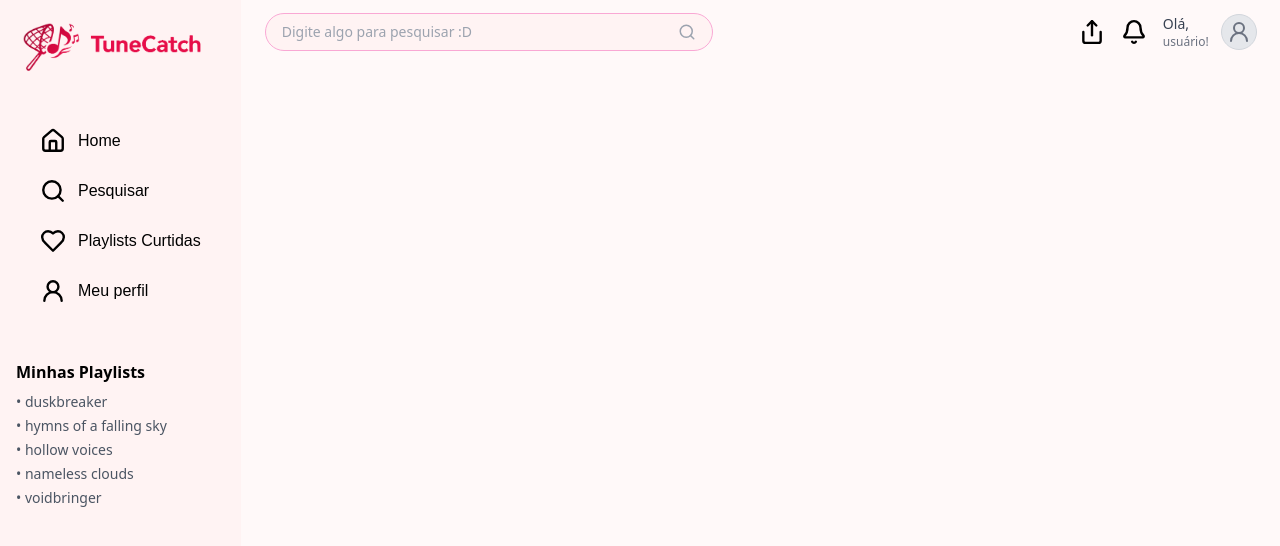
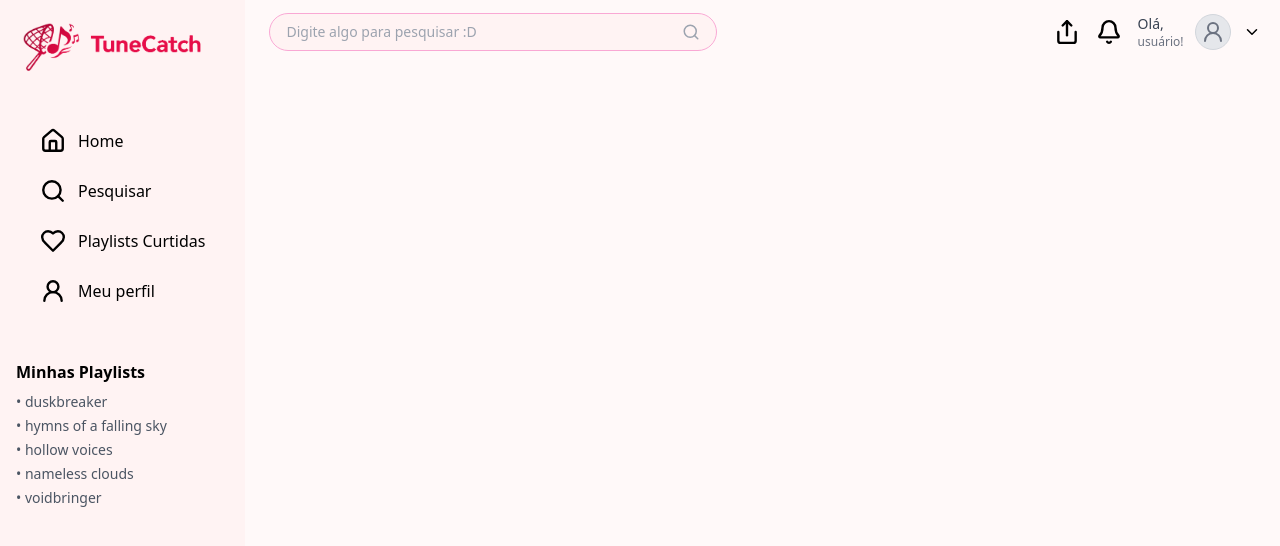
Before and after one commit to Malog792/tune-catch, a React (Vite) app: page / in a window 1280 px wide. Shown: the top 546 px of the page. Built offline with nearby package versions, Linux system fonts and the light colour scheme.

Commit message:
Adição do UserDropDown com fade-in

```diff
--- a/src/components/Topbar.jsx
+++ b/src/components/Topbar.jsx
@@ -1,6 +1,7 @@
 // src/components/Topbar.jsx
 import { BarChart, BellIcon, Share, UserRound, Search } from 'lucide-react'; // ou substitua pelo <img> se for usar outro ícone
 import { Profiler } from 'react';
+import UserDropdown from './UserDropDown.jsx';
 
 export default function Topbar() {
     return (
@@ -28,21 +29,9 @@ export default function Topbar() {
                 <a href="#" className="text-black hover:text-pink-600 transition">
                     <BellIcon size={26} strokeWidth={2.2} />
                 </a>
+                {/* Ícone de usuário*/}
+                <UserDropdown />
 
-                {/*cumprimentos*/}
-
-                <div className="flex items-center gap-3">
-                    <div className="flex flex-col leading-tight">
-                        <span className="text-sm text-gray-700 font-medium">Olá,</span>
-                        <span className="text-xs text-gray-500 font-medium">usuário!</span>
-                    </div>{/* fim de cumprimentos */}
-
-                    {/* Ícone de usuário */}
-                    <div className="w-9 h-9 rounded-full bg-gray-200 border border-gray-300 flex items-center justify-center">
-                       <UserRound size={24} className="text-gray-500" />
-                    </div> {/* fim de ícone de usuário */}
-
-                </div>{/* fim de cumprimentos */}
             </nav> {/* fim de direita */}
         </header>
     );
--- /dev/null
+++ b/src/components/UserDropDown.jsx
@@ -0,0 +1,51 @@
+// src/components/UserDropdown.jsx
+import { UserRound, LogOut, Settings, ChevronDown } from 'lucide-react';
+import { useState } from 'react';
+
+export default function UserDropdown() {
+    {/* Componente de Dropdown do Usuário oculto */}
+  const [open, setOpen] = useState(false);
+
+  return (
+    <div className="relative">
+      {/* Avatar e cumprimento */}
+      <div
+        onClick={() => setOpen(!open)}
+        className="flex items-center gap-3 cursor-pointer"
+      >
+        <div className="flex flex-col leading-tight">
+          <span className="text-sm text-gray-700 font-medium">Olá,</span>
+          <span className="text-xs text-gray-500 font-medium">usuário!</span>
+        </div>
+        <div className="w-9 h-9 rounded-full bg-gray-200 border border-gray-300 flex items-center justify-center">
+          <UserRound size={24} className="text-gray-500" />
+        </div>
+        <ChevronDown size={18} className={`transition-transform ${open ? "rotate-180" : ""}`} />
+      </div>
+
+      {/* Dropdown */}
+      {open && (
+        <div className="absolute right-0 mt-2 w-44 bg-white border border-gray-200 rounded-md shadow-md animate-fade-in z-50">
+          <a
+            href="#"
+            className="flex items-center gap-2 px-4 py-2 text-sm text-gray-700 hover:bg-gray-100"
+          >
+            <UserRound size={18} /> Meu perfil
+          </a>
+          <a
+            href="#"
+            className="flex items-center gap-2 px-4 py-2 text-sm text-gray-700 hover:bg-gray-100"
+          >
+            <Settings size={18} /> Configurações
+          </a>
+          <a
+            href="#"
+            className="flex items-center gap-2 px-4 py-2 text-sm text-red-500 hover:bg-red-100"
+          >
+            <LogOut size={18} /> Sair
+          </a>
+        </div>
+      )}
+    </div>
+  );
+}
--- a/tailwind.config.js
+++ b/tailwind.config.js
@@ -17,4 +17,19 @@ export default {
   },
 },
 
+
+  theme: {
+    extend: {
+      animation: {
+        'fade-in': 'fadeIn 0.25s ease-out forwards',
+      },
+      keyframes: {
+        fadeIn: {
+          '0%': { opacity: 0, transform: 'translateY(-4px)' },
+          '100%': { opacity: 1, transform: 'translateY(0)' },
+        },
+      },
+    },
+  },
+
 }
```
